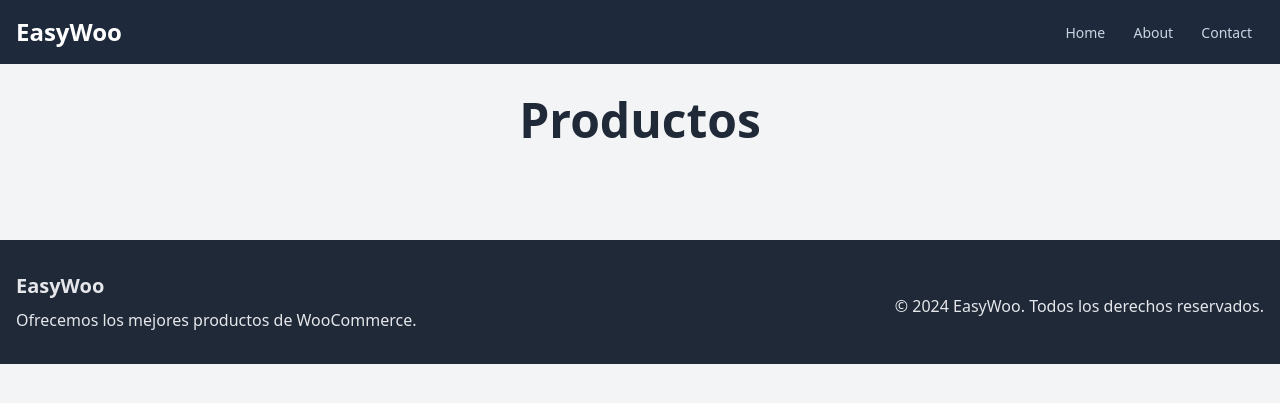
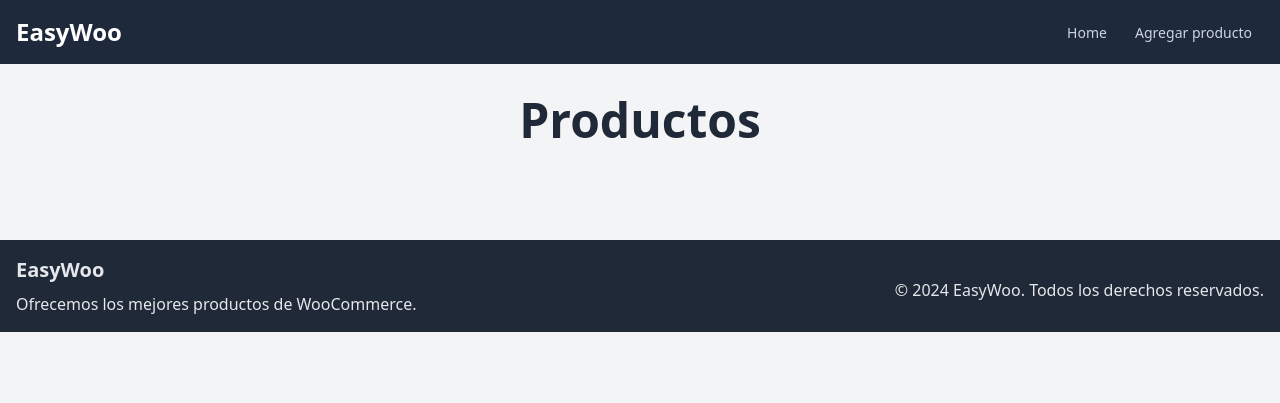
Before and after one commit to JavierFuenza/EasyWooCommerce, a Django app: template easywoo/front/templates/front/index.html in a window 1280 px wide. Shown: the top 403 px of the page. Run offline with Django 5.2, Linux system fonts and the light colour scheme; the template is opened without the code that fills it, so the values that code supplies are empty; some libraries are stand-ins or nearby versions.

Commit message:
Pagina del producto agregada + 404 y index, footer y navbar con modificaciones

```diff
--- a/easywoo/front/templates/front/index.html
+++ b/easywoo/front/templates/front/index.html
@@ -1,6 +1,6 @@
 {% load static tailwind_tags %}
 <!DOCTYPE html>
-<html lang="en">
+<html lang="es">
 <head>
     <meta charset="UTF-8">
     <meta name="viewport" content="width=device-width, initial-scale=1.0">
@@ -15,7 +15,7 @@
     <div class="container mx-auto px-4">
         <div class="grid grid-cols-1 md:grid-cols-2 lg:grid-cols-3 gap-8">
             {% for producto in productos %}
-            <div class="bg-white shadow-lg rounded-lg overflow-hidden hover:shadow-xl transition-shadow duration-300">
+            <div class="bg-white shadow-lg rounded-lg overflow-hidden hover:shadow-xl hover:-translate-y-5 transition-all duration-300">
                 {% if producto.images and producto.images|length > 0 %}
                 <img src="{{ producto.images.0.src }}" alt="{{ producto.name }}" class="w-full h-56 object-cover">
                 {% else %}
@@ -25,9 +25,9 @@
                 {% endif %}
                 <div class="p-6">
                     <h2 class="text-xl font-bold text-gray-800">{{ producto.name }}</h2>
-                    <p class="mt-2 text-gray-600 font-semibold">{{ producto.price|default:"Precio no disponible" }}</p>
+                    <p class="mt-2 text-gray-600 font-semibold">${{ producto.price|default:"Precio no disponible" }}</p>
                     <p class="mt-4 text-gray-600">{{ producto.description|striptags|truncatewords:20 }}</p>
-                    <a href="{{ producto.permalink }}" target="_blank" class="mt-4 inline-block bg-blue-600 text-white px-4 py-2 rounded-lg hover:bg-blue-800 transition-colors duration-300">Ver producto</a>
+                    <a href="{% url 'product' producto.id %}" class="mt-4 inline-block bg-blue-600 text-white px-4 py-2 rounded-lg hover:bg-blue-800 transition-colors duration-300">Ver producto</a>
                 </div>
             </div>
             {% endfor %}
--- a/easywoo/front/templates/includes/footer.html
+++ b/easywoo/front/templates/includes/footer.html
@@ -1,5 +1,5 @@
-<footer class="bg-gray-800 text-gray-200 mt-16">
-    <div class="container mx-auto px-4 py-8">
+<footer class="bg-gray-800 text-gray-200 mt-16 py-4">
+    <div class="container mx-auto px-4">
         <div class="flex flex-col md:flex-row justify-between items-center">
             <div class="text-left">
                 <h2 class="text-xl font-bold">EasyWoo</h2>
--- a/easywoo/front/templates/includes/navbar.html
+++ b/easywoo/front/templates/includes/navbar.html
@@ -5,8 +5,7 @@
         </div>
         <div>
             <a href="{% url 'home' %}" class="text-slate-300 hover:text-white hover:border-b-2 border-white px-3 py-2 rounded-md text-sm font-medium">Home</a>
-            <a href="#" class="text-slate-300 hover:text-white hover:border-b-2 border-white px-3 py-2 rounded-md text-sm font-medium">About</a>
-            <a href="#" class="text-slate-300 hover:text-white hover:border-b-2 border-white px-3 py-2 rounded-md text-sm font-medium">Contact</a>
+            <a href="#" class="text-slate-300 hover:text-white hover:border-b-2 border-white px-3 py-2 rounded-md text-sm font-medium">Agregar producto</a>
         </div>
     </div>
 </nav>
--- a/easywoo/front/urls.py
+++ b/easywoo/front/urls.py
@@ -2,6 +2,6 @@ from django.urls import path
 from . import views
 
 urlpatterns = [
-    path('productos/', views.getProductos, name='getProductos'),
-    path('home/', views.home, name='home'),
+    path('', views.home, name='home'),
+    path('producto/<int:id>/', views.product, name='product'),
 ]
```
Also changed, not shown: easywoo/front/templates/404.html (added, +23 -0 lines), easywoo/front/templates/front/producto.html (added, +33 -0 lines), easywoo/front/views.py (+10 -3 lines).
